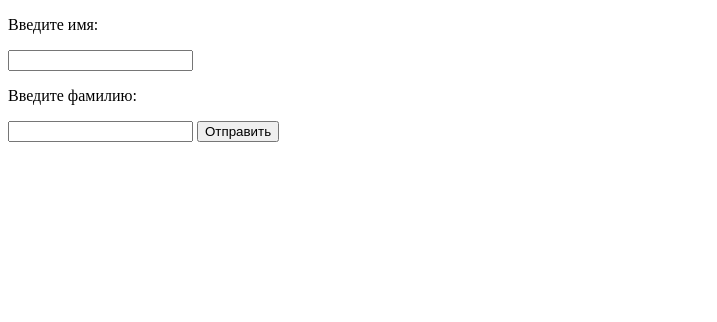
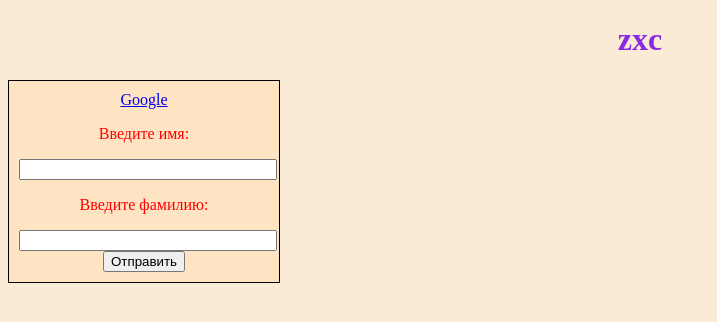
Before and after one commit to kriss69ka/demo_repository, a plain HTML site: page index.html in a window 1280 px wide. Shown: the whole page, without its empty margins (0-717 px from the left). Drawn offline with Linux system fonts and the light colour scheme.

Commit message:
Добавляет стили

```diff
--- a/index.html
+++ b/index.html
@@ -3,11 +3,15 @@
 
 <head>
   <meta charset="UTF-8">
+  <link rel="stylesheet" href="style.css">
   <title>Document</title>
 </head>
 
+
 <body>
+  <h1>zxc</h1>
   <form action="">
+    <a href="https://www.google.ru/">Google</a>
     <p>Введите имя:</p>
     <input type="text" required>
     <p>Введите фамилию:</p>
--- /dev/null
+++ b/style.css
@@ -0,0 +1,19 @@
+body{
+  background-color: antiquewhite;
+  color: blueviolet;
+  text-align: center;
+  font-size: 16px;
+}
+p {
+  color:red;
+}
+form{
+  background-color: bisque;
+  width: 250px;
+  padding: 10px;
+  border: 1px solid black;
+
+}
+input {
+  width: 100%;
+}
```
